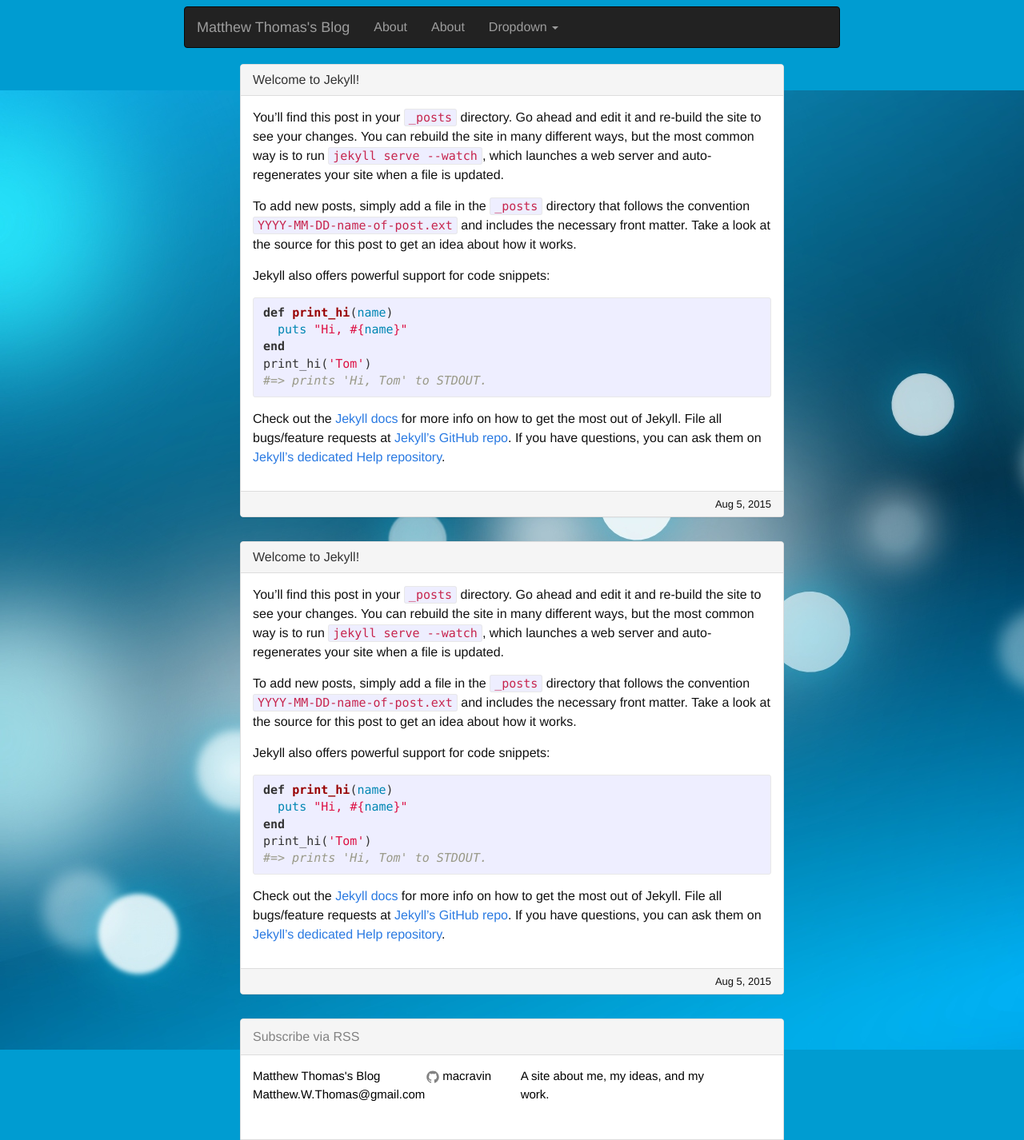
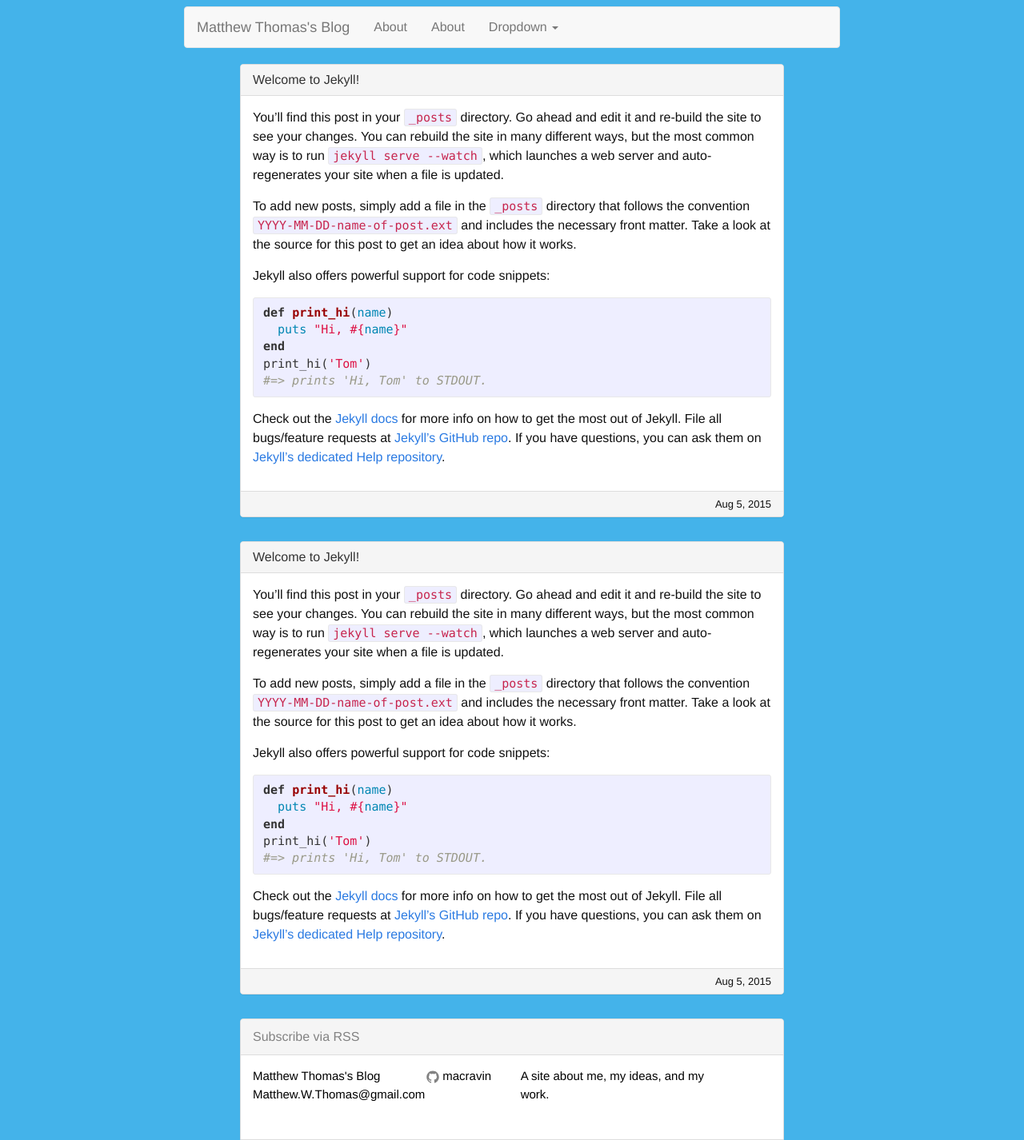
Before and after one commit to MattWThomas/Simple-BS3, a Jekyll site: the page built from index.html, in a window 1280 px wide. Shown: the whole page at 80% size. Built offline with Jekyll 4.4.1, drawn with Linux system fonts in a browser that asks for light colours; nearby versions of some CDN libraries.

Commit message:
small navbar update

```diff
--- a/_includes/header.html
+++ b/_includes/header.html
@@ -8,7 +8,7 @@
     <script src="https://maxcdn.bootstrapcdn.com/bootstrap/3.3.5/js/bootstrap.min.js"></script>
     <script src="https://ajax.googleapis.com/ajax/libs/jquery/1.11.3/jquery.min.js"></script>
 <div class="container" style="padding-top: 8px; max-width: 850px;">
-<nav class="navbar navbar-default navbar-inverse">
+<nav class="navbar navbar-default">
     <!-- Brand and toggle get grouped for better mobile display -->
     <div class="navbar-header">
       <button type="button" class="navbar-toggle collapsed" data-toggle="collapse" data-target="#navbar-collapse" aria-expanded="false">
--- a/_layouts/default.html
+++ b/_layouts/default.html
@@ -3,7 +3,7 @@
 
   {% include head.html %}
 
-  <body style="background: url(&quot;/images/light.jpg&quot;) 0 0 no-repeat fixed #009cd1;background-position: center; max-width: 1920px;">
+  <body style="background: #44B3EA;">
     {% include header.html %}
 
     <div class="page-content" style="padding: unset;">
```
